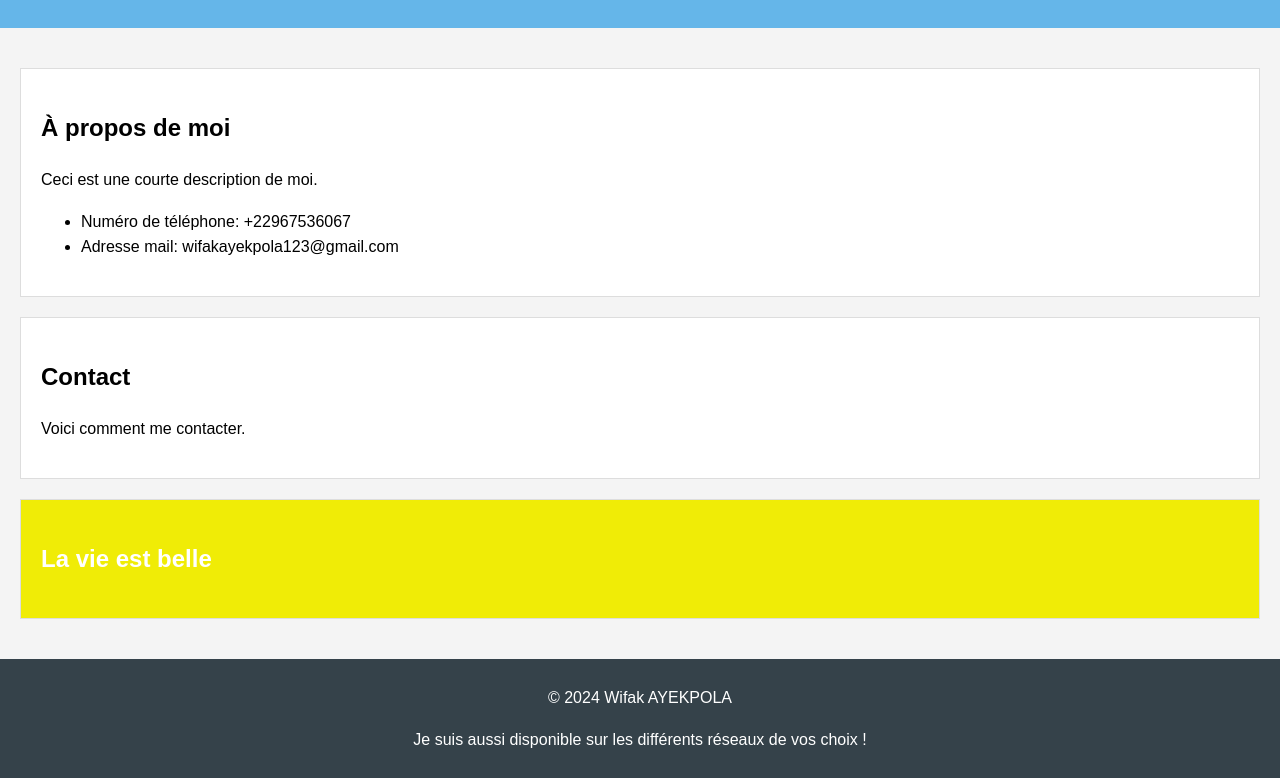
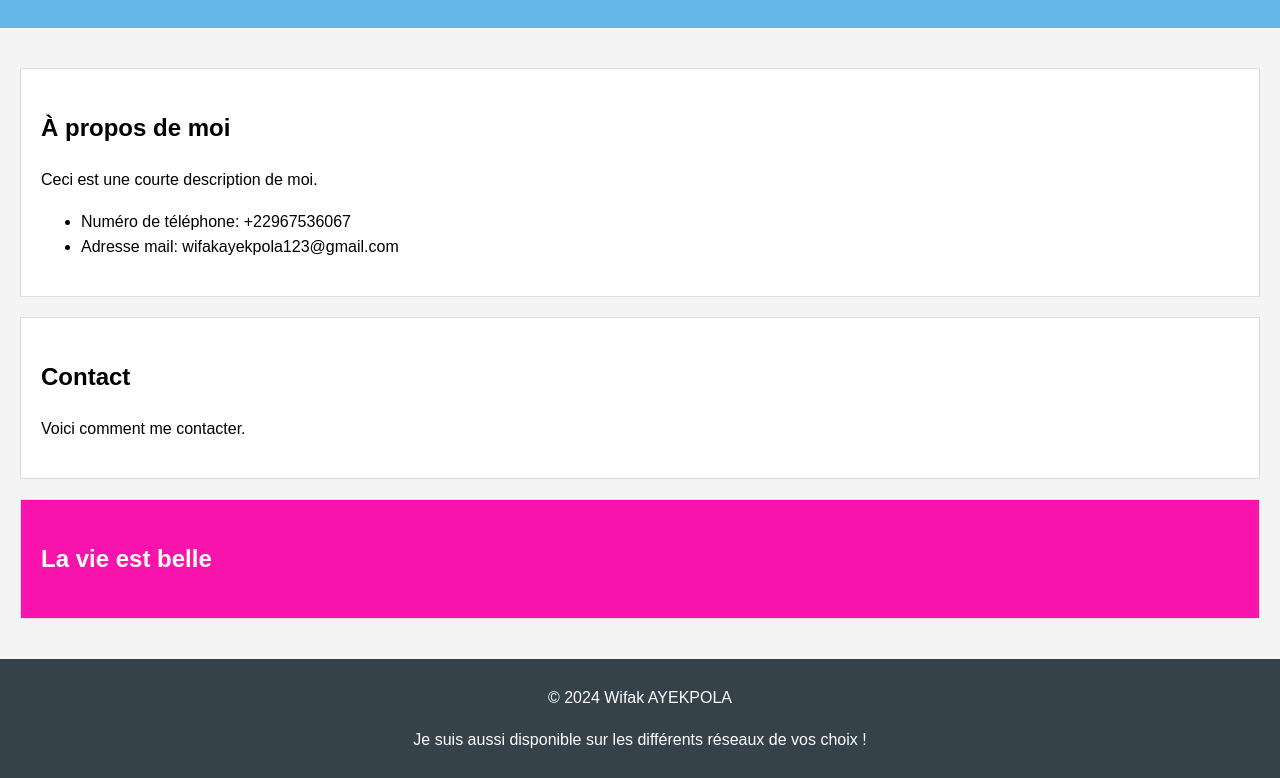
Before and after one commit to Wifak10/projet_cours, a plain HTML site: page index.html in a window 1280 px wide. Shown: the part 106-884 px from the top of the page. Drawn offline with Linux system fonts and the light colour scheme.

Commit message:
modification bg

```diff
--- a/style.css
+++ b/style.css
@@ -31,6 +31,6 @@ footer {
     color: #ffffff;
 }
 .LaVieEstBelle{
-    background-color: rgb(240, 236, 6);
+    background-color: rgb(248, 20, 172);
     color: white;
 }
```
